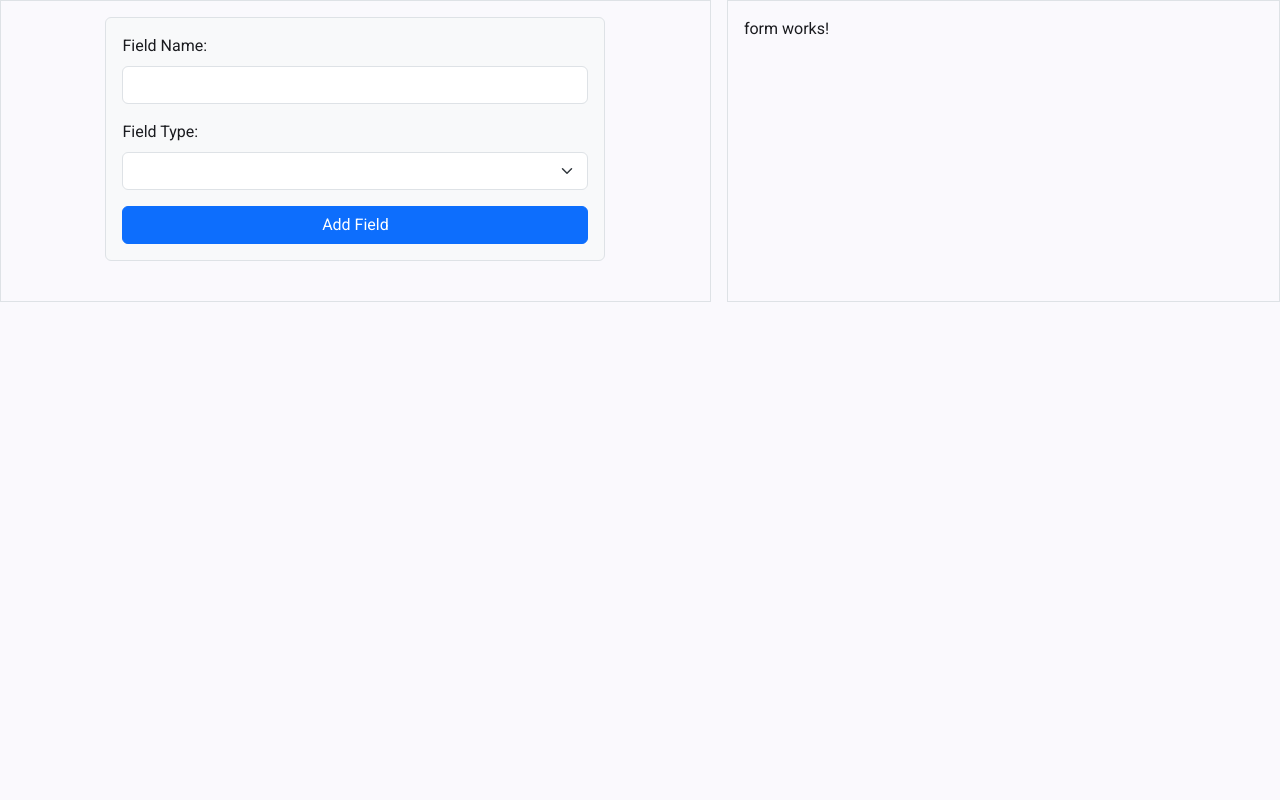
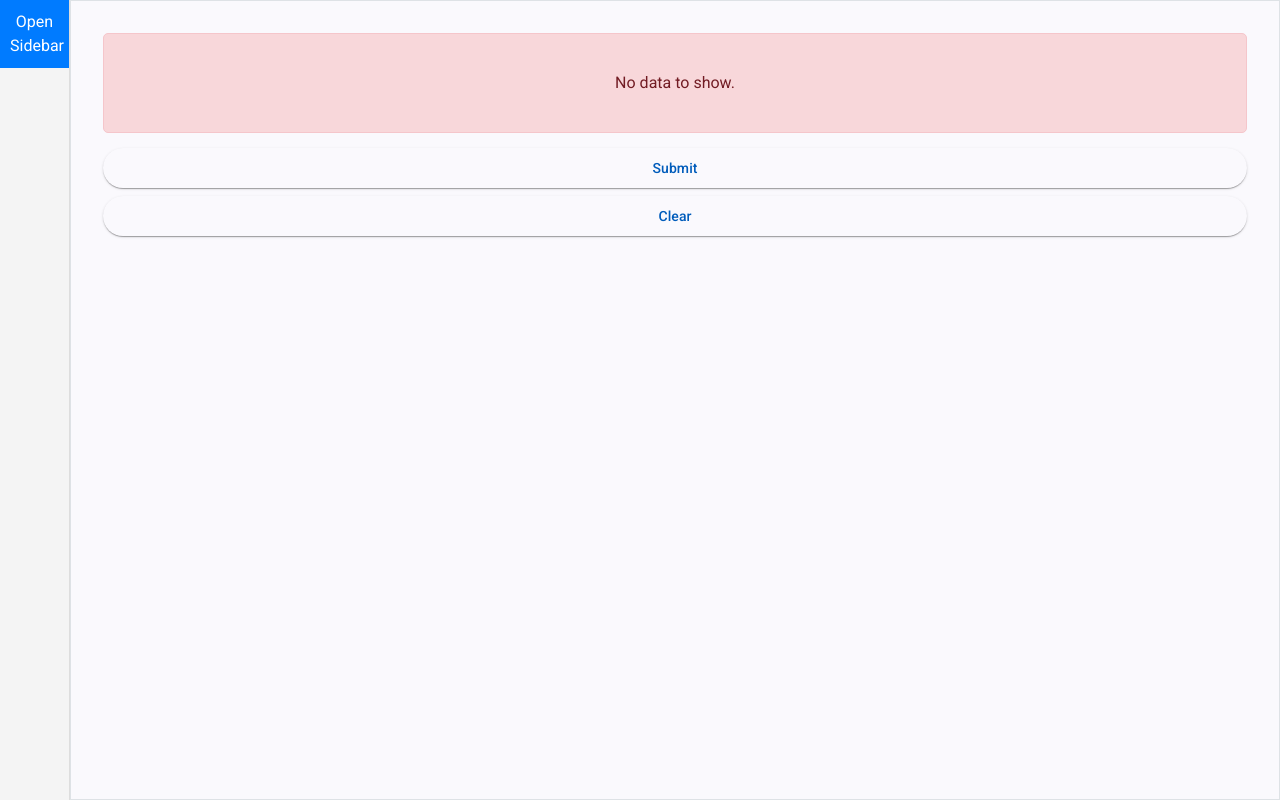
Before and after one commit to Kabir-Pandya29/Form-Builder, an Angular app: page / in a window 1280 px wide. Built offline with nearby package versions, Linux system fonts and the light colour scheme.

Commit message:
Completed the form builder

```diff
--- a/src/app/app.component.html
+++ b/src/app/app.component.html
@@ -1,10 +1,16 @@
-<div class="d-flex gap-3">
+<div class="d-flex">
+  <!-- Sidebar -->
+  <div class="sidebar" [class.expanded]="isSidebarExpanded">
+    <button (click)="toggleSidebar()">
+      {{ isSidebarExpanded ? 'Close' : 'Open' }} Sidebar
+    </button>
+    <div *ngIf="isSidebarExpanded">
+      <app-form-builder></app-form-builder>
+    </div>
+  </div>
+
+  <!-- Form Preview -->
   <div class="flex-fill border p-3">
-    <!-- Form Builder Component -->
-    <app-form-builder></app-form-builder>
-  </div>
-  <div class="flex-fill border p-3">
-    <!-- Form Component -->
     <app-form></app-form>
   </div>
 </div>
--- a/src/app/app.component.scss
+++ b/src/app/app.component.scss
@@ -0,0 +1,41 @@
+.d-flex {
+  display: flex;
+  height: 100vh; // Ensure full height
+}
+
+.sidebar {
+  height: 100%; // Full height for sidebar
+  width: 70px;
+  transition: width 0.3s;
+  overflow: hidden;
+  background-color: #f4f4f4;
+  border-right: 1px solid #ddd;
+
+  &.expanded {
+    width: 250px;
+  }
+
+  button {
+    width: 100%;
+    padding: 10px;
+    border: none;
+    background-color: #007bff;
+    color: white;
+    cursor: pointer;
+  }
+}
+
+.flex-fill {
+  height: 100%; // Full height for form preview
+}
+
+.empty-preview {
+  color: red;
+  text-align: center;
+  padding: 20px;
+  border: 1px solid red;
+  height: 100px; // Ensure the red div covers full height
+  display: flex;
+  align-items: center;
+  justify-content: center;
+}
--- a/src/app/app.component.ts
+++ b/src/app/app.component.ts
@@ -1,5 +1,4 @@
 import { Component } from '@angular/core';
-import { RouterOutlet } from '@angular/router';
 
 @Component({
   selector: 'app-root',
@@ -9,4 +8,9 @@ import { RouterOutlet } from '@angular/router';
 })
 export class AppComponent {
   title = 'form-builder';
+  isSidebarExpanded = false;
+
+  toggleSidebar() {
+    this.isSidebarExpanded = !this.isSidebarExpanded;
+  }
 }
--- a/src/app/app.module.ts
+++ b/src/app/app.module.ts
@@ -7,6 +7,7 @@ import { FormsModule } from "@angular/forms";
 import { MaterialModule } from "./shared/material/material.module";
 import { FormComponent } from "./components/form/form.component";
 import { FormBuilderComponent } from "./components/form-builder/form-builder.component";
+import { DragDropModule } from "@angular/cdk/drag-drop";
 
 @NgModule({
     declarations: [
@@ -19,9 +20,10 @@ import { FormBuilderComponent } from "./components/form-builder/form-builder.com
         BrowserAnimationsModule,
         AppRoutingModule,
         FormsModule,
-        MaterialModule
+        MaterialModule, // Consolidated Angular Material imports
+        DragDropModule,
     ],
     providers: [],
-    bootstrap: [AppComponent]
+    bootstrap: [AppComponent],
 })
 export class AppModule { }
--- a/src/app/components/form-builder/form-builder.component.html
+++ b/src/app/components/form-builder/form-builder.component.html
@@ -1,20 +1,25 @@
 <form (ngSubmit)="onSubmit(formBuilderForm)" #formBuilderForm="ngForm" class="p-3 border rounded bg-light">
   <div class="mb-3">
-    <label for="fieldName" class="form-label">Field Name:</label>
-    <input type="text" id="fieldName" name="fieldName" ngModel required class="form-control" />
+    <mat-form-field appearance="fill" class="w-100">
+      <mat-label>Field Name</mat-label>
+      <input matInput type="text" id="fieldName" name="fieldName" ngModel required />
+    </mat-form-field>
   </div>
   <div class="mb-3">
-    <label for="fieldType" class="form-label">Field Type:</label>
-    <select id="fieldType" name="fieldType" ngModel required class="form-select">
-      <option value="text">Text</option>
-      <option value="number">Number</option>
-      <option value="email">Email</option>
-    </select>
+    <mat-form-field appearance="fill" class="w-100">
+      <mat-label>Field Type</mat-label>
+      <mat-select id="fieldType" name="fieldType" ngModel required>
+        <mat-option value="text">Text</mat-option>
+        <mat-option value="number">Number</mat-option>
+        <mat-option value="email">Email</mat-option>
+      </mat-select>
+    </mat-form-field>
   </div>
-  <button type="submit" class="btn btn-primary">Add Field</button>
+  <button mat-raised-button color="primary" type="submit">Add Field</button>
 </form>
 <div class="mt-4">
   <div *ngFor="let field of fields" class="p-2 border rounded mb-2">
     <p class="mb-0"><strong>{{ field.name }}</strong> ({{ field.type }})</p>
   </div>
 </div>
+<button mat-raised-button color="primary" (click)="closeDialog()">Close</button>
--- a/src/app/components/form-builder/form-builder.component.ts
+++ b/src/app/components/form-builder/form-builder.component.ts
@@ -1,4 +1,6 @@
-import { Component } from '@angular/core';
+import { Component, Inject, Optional } from '@angular/core';
+import { MAT_DIALOG_DATA, MatDialogRef } from '@angular/material/dialog';
+import { FormService } from '../../services/form/form.service';
 
 @Component({
   selector: 'app-form-builder',
@@ -9,13 +11,30 @@ import { Component } from '@angular/core';
 export class FormBuilderComponent {
   fields: { name: string; type: string }[] = [];
 
+  constructor(
+    @Optional() public dialogRef: MatDialogRef<FormBuilderComponent>,
+    @Optional() @Inject(MAT_DIALOG_DATA) public data: any,
+    private formService: FormService
+  ) {
+    this.formService.formData$.subscribe((fields) => {
+      this.fields = fields;
+    });
+  }
+
   onSubmit(form: any) {
     if (form.valid) {
-      this.fields.push({
+      const newField = {
         name: form.value.fieldName,
         type: form.value.fieldType,
-      });
+      };
+      this.formService.saveFormData(newField);
       form.reset();
     }
   }
+
+  closeDialog() {
+    if (this.dialogRef) {
+      this.dialogRef.close();
+    }
+  }
 }
--- a/src/app/components/form/form.component.html
+++ b/src/app/components/form/form.component.html
@@ -1 +1,59 @@
-<p>form works!</p>
+<form #form="ngForm" (ngSubmit)="onSubmit(form)" class="p-3">
+  <div *ngIf="fields.length === 0" class="error-div">
+    No data to show.
+  </div>
+  <div
+    *ngIf="fields.length > 0"
+    cdkDropList
+    [cdkDropListData]="fields"
+    (cdkDropListDropped)="onDragDrop($event)"
+    class="drop-list mb-3"
+  >
+    <div
+      *ngFor="let field of fields; let i = index"
+      cdkDrag
+      class="field-container mb-2"
+    >
+      <mat-card class="p-2">
+        <div class="d-flex align-items-center">
+          <label [for]="field.name" class="form-label me-2">{{ field.name }}</label>
+          <mat-icon cdkDragHandle class="drag-handle">drag_handle</mat-icon>
+        </div>
+        <mat-form-field appearance="outline" class="w-100">
+          <input
+            matInput
+            [id]="field.name"
+            [name]="field.name"
+            [type]="field.type"
+            ngModel
+            #fieldCtrl="ngModel"
+            [email]="field.type === 'email'"
+            required
+          />
+          <mat-error *ngIf="fieldCtrl.invalid && fieldCtrl.touched">
+            <span *ngIf="fieldCtrl.errors?.['required']">{{ field.name }} is required.</span>
+            <span *ngIf="fieldCtrl.errors?.['email']">Invalid email format.</span>
+          </mat-error>
+        </mat-form-field>
+      </mat-card>
+    </div>
+  </div>
+  <button
+    type="submit"
+    mat-raised-button
+    color="primary"
+    class="w-100"
+    [disabled]="form.invalid"
+  >
+    Submit
+  </button>
+  <button
+    type="button"
+    mat-raised-button
+    color="warn"
+    class="w-100 mt-2"
+    (click)="clearFormData()"
+  >
+    Clear
+  </button>
+</form>
--- a/src/app/components/form/form.component.scss
+++ b/src/app/components/form/form.component.scss
@@ -0,0 +1,64 @@
+.error-div {
+  height: 100px;
+  display: flex;
+  align-items: center;
+  justify-content: center;
+  background-color: #f8d7da;
+  color: #721c24;
+  border: 1px solid #f5c6cb;
+  border-radius: 5px;
+  margin-bottom: 15px;
+}
+
+.drop-list {
+  border: 1px dashed #ccc;
+  padding: 15px;
+  border-radius: 5px;
+  background-color: #f9f9f9;
+}
+
+.field-container {
+  display: flex;
+  flex-direction: column;
+}
+
+.drag-handle {
+  cursor: grab;
+  margin-left: auto;
+  color: #757575;
+}
+
+mat-card {
+  margin-bottom: 15px;
+}
+
+mat-card-header {
+  background-color: #f5f5f5;
+  border-bottom: 1px solid #ddd;
+}
+
+mat-card-actions {
+  margin-top: 15px;
+}
+
+.toast-message {
+  margin-top: 15px;
+  padding: 10px;
+  background-color: #d4edda;
+  color: #155724;
+  border: 1px solid #c3e6cb;
+  border-radius: 5px;
+  text-align: center;
+}
+
+::ng-deep .snackbar-success {
+  background-color: #d4edda !important;
+  color: green !important;
+  font-weight: bold;
+}
+
+::ng-deep .snackbar-error {
+  background-color: #f8d7da !important;
+  color: red !important;
+  font-weight: bold;
+}
--- a/src/app/components/form/form.component.ts
+++ b/src/app/components/form/form.component.ts
@@ -1,4 +1,9 @@
-import { Component } from '@angular/core';
+import { Component, OnInit } from '@angular/core';
+import { MatDialog } from '@angular/material/dialog';
+import { MatSnackBar } from '@angular/material/snack-bar';
+import { FormBuilderComponent } from '../form-builder/form-builder.component';
+import { FormService } from '../../services/form/form.service';
+import { CdkDragDrop, moveItemInArray } from '@angular/cdk/drag-drop';
 
 @Component({
   selector: 'app-form',
@@ -6,6 +11,62 @@ import { Component } from '@angular/core';
   styleUrl: './form.component.scss',
   standalone: false,
 })
-export class FormComponent {
+export class FormComponent implements OnInit {
+  fields: { name: string; type: string }[] = [];
 
+  constructor(
+    private formService: FormService,
+    private dialog: MatDialog,
+    private snackBar: MatSnackBar
+  ) {
+    this.formService.formData$.subscribe((fields) => {
+      this.fields = fields;
+    });
+  }
+
+  ngOnInit() {
+    // Initialize fields with the latest data from the service
+    this.fields = this.formService.getFormData();
+  }
+
+  onSubmit(form: any) {
+    if (form.valid) {
+      console.log('Form submitted:', form.value);
+      this.showToast('Form submitted successfully!');
+      form.reset();
+    } else {
+      console.error('Form is invalid. Please correct the errors and try again.');
+      Object.keys(form.controls).forEach((key) => {
+        const control = form.controls[key];
+        control.markAsTouched();
+      });
+    }
+  }
+
+  openFormBuilder() {
+    this.dialog.open(FormBuilderComponent, {
+      width: '500px',
+    });
+  }
+
+  onDragDrop(event: CdkDragDrop<{ name: string; type: string }[]>) {
+    moveItemInArray(this.fields, event.previousIndex, event.currentIndex);
+    this.formService.updateFormData(this.fields);
+  }
+
+  clearFormData() {
+    this.formService.clearFormData();
+    this.fields = [];
+    this.showToast('Form data cleared successfully!');
+    console.log('Form data cleared.');
+  }
+
+  private showToast(message: string, colorClass: string = 'snackbar-success') {
+    this.snackBar.open(message, 'Close', {
+      duration: 3000,
+      horizontalPosition: 'start',
+      verticalPosition: 'top',
+      panelClass: [colorClass],
+    });
+  }
 }
--- a/src/app/services/form/form.service.ts
+++ b/src/app/services/form/form.service.ts
@@ -1,9 +1,51 @@
 import { Injectable } from '@angular/core';
+import { BehaviorSubject } from 'rxjs';
 
 @Injectable({
   providedIn: 'root'
 })
 export class FormService {
+  private readonly storageKey = 'formData';
+  private formDataSubject = new BehaviorSubject<{ name: string; type: string }[]>(this.loadFromStorage());
+  formData$ = this.formDataSubject.asObservable();
 
-  constructor() { }
+  constructor() {
+    // Synchronize BehaviorSubject with localStorage on initialization
+    this.syncWithStorage();
+  }
+
+  saveFormData(field: { name: string; type: string }) {
+    const currentData = this.formDataSubject.getValue();
+    const updatedData = [...currentData, field];
+    this.formDataSubject.next(updatedData);
+    this.saveToStorage(updatedData);
+  }
+
+  getFormData() {
+    return this.formDataSubject.getValue();
+  }
+
+  updateFormData(fields: { name: string; type: string }[]) {
+    this.formDataSubject.next(fields);
+    this.saveToStorage(fields);
+  }
+
+  clearFormData() {
+    localStorage.removeItem(this.storageKey);
+    this.formDataSubject.next([]);
+  }
+
+  private saveToStorage(fields: { name: string; type: string }[]) {
+    localStorage.setItem(this.storageKey, JSON.stringify(fields));
+  }
+
+  private loadFromStorage(): { name: string; type: string }[] {
+    const storedData = localStorage.getItem(this.storageKey);
+    return storedData ? JSON.parse(storedData) : [];
+  }
+
+  private syncWithStorage() {
+    const storedData = this.loadFromStorage();
+    this.formDataSubject.next(storedData);
+  }
 }
--- a/src/app/shared/material/material.module.ts
+++ b/src/app/shared/material/material.module.ts
@@ -16,6 +16,8 @@ import { MatFormFieldModule } from '@angular/material/form-field';
 import { MatSelectModule } from '@angular/material/select';
 import { MatSnackBarModule } from '@angular/material/snack-bar';
 import { MatProgressSpinnerModule } from '@angular/material/progress-spinner';
+
+
 
 @NgModule({
   declarations: [],
```
